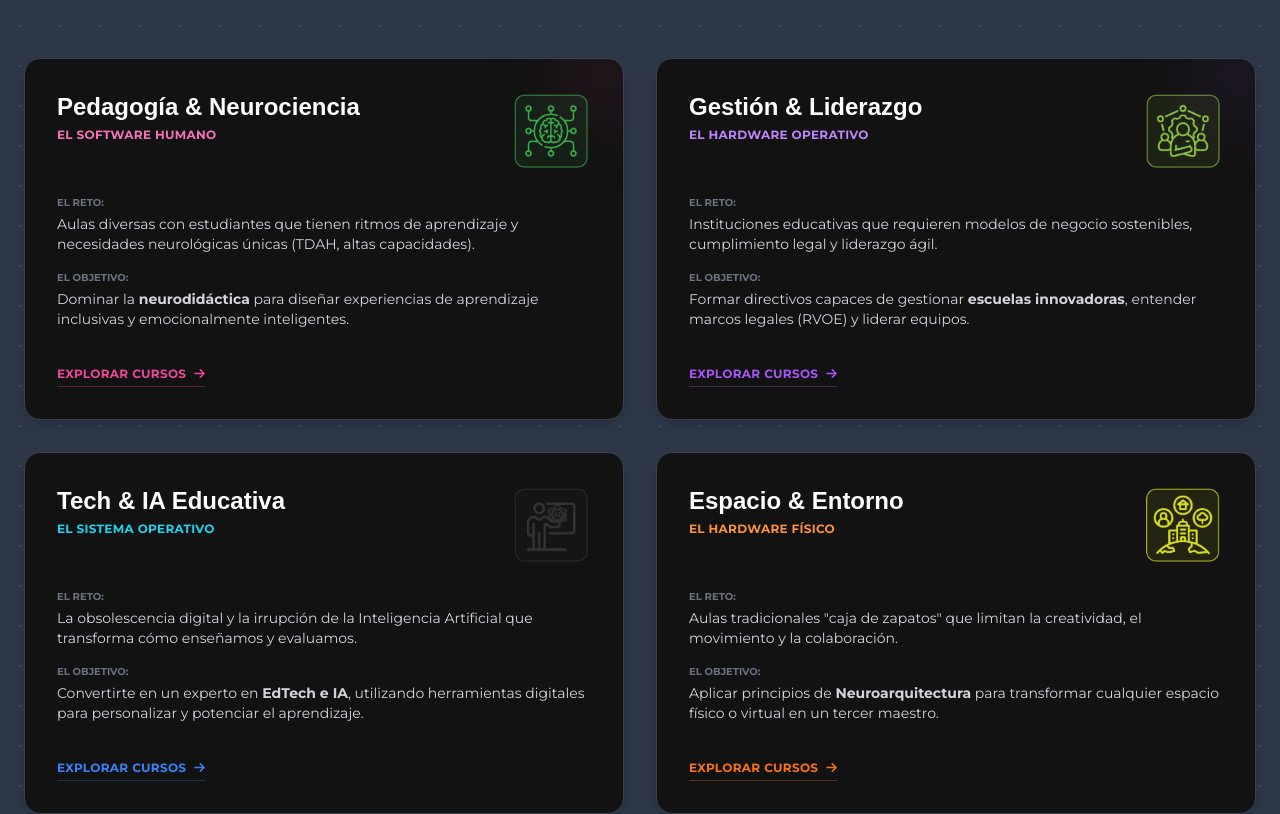
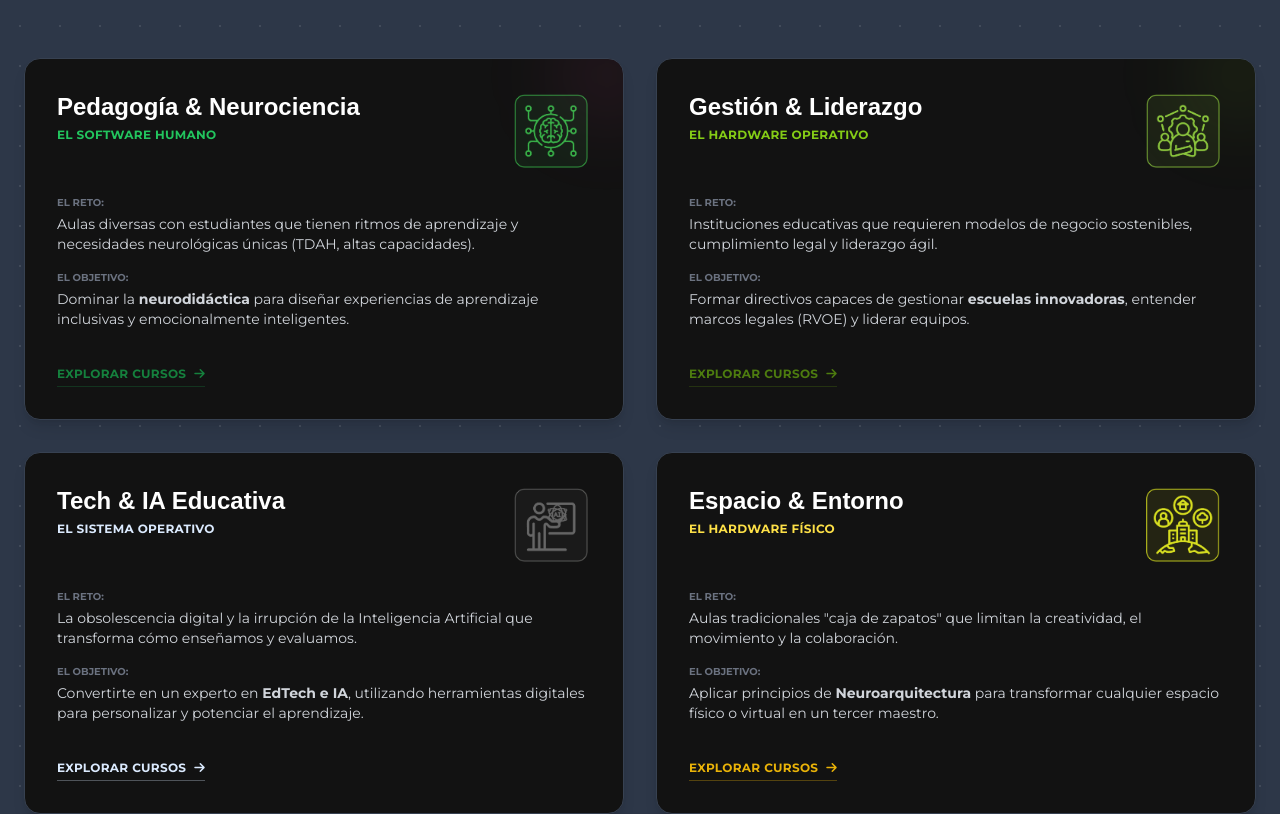
Before and after one commit to Hericraft-Ags/landing-frontend, a Vue app: page /agora in a window 1280 px wide. Shown: the part 2600-3414 px from the top of the page. Built offline with nearby package versions, Linux system fonts and the light colour scheme.

Commit message:
Closes #47

```diff
--- a/src/views/AgoraView.vue
+++ b/src/views/AgoraView.vue
@@ -590,7 +590,7 @@
 
           <div class="grid md:grid-cols-2 gap-8">
             <div
-              class="bg-agoraDark rounded-2xl p-8 shadow-lg border border-gray-700 hover:border-pink-500 transition group relative overflow-hidden"
+              class="bg-agoraDark rounded-2xl p-8 shadow-lg border border-gray-700 hover:border-green-700 transition group relative overflow-hidden"
             >
               <div
                 class="absolute top-0 right-0 w-24 h-24 bg-pink-500/10 rounded-full blur-2xl -mr-8 -mt-8"
@@ -598,11 +598,11 @@
               <div class="flex items-start justify-between mb-6">
                 <div>
                   <h3
-                    class="text-2xl font-agora font-bold text-white group-hover:text-pink-500 transition"
+                    class="text-2xl font-agora font-bold text-white group-hover:text-green-700 transition"
                   >
                     Pedagogía & Neurociencia
                   </h3>
-                  <span class="text-xs font-bold text-pink-400 uppercase tracking-wide mt-1 block"
+                  <span class="text-xs font-bold text-green-500 uppercase tracking-wide mt-1 block"
                     >El Software Humano</span
                   >
                 </div>
@@ -634,26 +634,26 @@
 
               <a
                 href="#"
-                class="inline-flex items-center text-xs font-bold text-pink-500 hover:text-white transition uppercase tracking-wide border-b border-pink-500/30 pb-1 hover:border-white"
+                class="inline-flex items-center text-xs font-bold text-green-700 hover:text-white transition uppercase tracking-wide border-b border-green-700/30 pb-1 hover:border-white"
               >
                 Explorar Cursos <i class="fas fa-arrow-right ml-2"></i>
               </a>
             </div>
 
             <div
-              class="bg-agoraDark rounded-2xl p-8 shadow-lg border border-gray-700 hover:border-purple-500 transition group relative overflow-hidden"
+              class="bg-agoraDark rounded-2xl p-8 shadow-lg border border-gray-700 hover:border-lime-500 transition group relative overflow-hidden"
             >
               <div
-                class="absolute top-0 right-0 w-24 h-24 bg-purple-500/10 rounded-full blur-2xl -mr-8 -mt-8"
+                class="absolute top-0 right-0 w-24 h-24 bg-lime-500/10 rounded-full blur-2xl -mr-8 -mt-8"
               ></div>
               <div class="flex items-start justify-between mb-6">
                 <div>
                   <h3
-                    class="text-2xl font-agora font-bold text-white group-hover:text-purple-500 transition"
+                    class="text-2xl font-agora font-bold text-white group-hover:text-lime-700 transition"
                   >
                     Gestión & Liderazgo
                   </h3>
-                  <span class="text-xs font-bold text-purple-400 uppercase tracking-wide mt-1 block"
+                  <span class="text-xs font-bold text-lime-500 uppercase tracking-wide mt-1 block"
                     >El Hardware Operativo</span
                   >
                 </div>
@@ -685,14 +685,14 @@
 
               <a
                 href="#"
-                class="inline-flex items-center text-xs font-bold text-purple-500 hover:text-white transition uppercase tracking-wide border-b border-purple-500/30 pb-1 hover:border-white"
+                class="inline-flex items-center text-xs font-bold text-lime-700 hover:text-white transition uppercase tracking-wide border-b border-lime-700/30 pb-1 hover:border-white"
               >
                 Explorar Cursos <i class="fas fa-arrow-right ml-2"></i>
               </a>
             </div>
 
             <div
-              class="bg-agoraDark rounded-2xl p-8 shadow-lg border border-gray-700 hover:border-cyan-400 transition group relative overflow-hidden"
+              class="bg-agoraDark rounded-2xl p-8 shadow-lg border border-gray-700 hover:border-blue-100 transition group relative overflow-hidden"
             >
               <div
                 class="absolute top-0 right-0 w-24 h-24 bg-cyanBright/10 rounded-full blur-2xl -mr-8 -mt-8"
@@ -700,11 +700,11 @@
               <div class="flex items-start justify-between mb-6">
                 <div>
                   <h3
-                    class="text-2xl font-agora font-bold text-white group-hover:text-cyan-400 transition"
+                    class="text-2xl font-agora font-bold text-white group-hover:text-blue-100 transition"
                   >
                     Tech & IA Educativa
                   </h3>
-                  <span class="text-xs font-bold text-cyan-400 uppercase tracking-wide mt-1 block"
+                  <span class="text-xs font-bold text-blue-100 uppercase tracking-wide mt-1 block"
                     >El Sistema Operativo</span
                   >
                 </div>
@@ -712,7 +712,7 @@
                   <img
                     src="../assets/images/AGORA-17.png"
                     alt="Icono diseño curricular"
-                    class="w-20 h-20 object-contain"
+                    class="w-20 h-20 object-contain brightness-200"
                   />
                 </div>
               </div>
@@ -736,14 +736,14 @@
 
               <a
                 href="#"
-                class="inline-flex items-center text-xs font-bold text-blue-500 hover:text-white transition uppercase tracking-wide border-b border-blue-500/30 pb-1 hover:border-white"
+                class="inline-flex items-center text-xs font-bold text-blue-100 hover:text-white transition uppercase tracking-wide border-b border-blue-100/30 pb-1 hover:border-white"
               >
                 Explorar Cursos <i class="fas fa-arrow-right ml-2"></i>
               </a>
             </div>
 
             <div
-              class="bg-agoraDark rounded-2xl p-8 shadow-lg border border-gray-700 hover:border-orange-500 transition group relative overflow-hidden"
+              class="bg-agoraDark rounded-2xl p-8 shadow-lg border border-gray-700 hover:border-yellow-300 transition group relative overflow-hidden"
             >
               <div
                 class="absolute top-0 right-0 w-24 h-24 bg-collegeOrange/10 rounded-full blur-2xl -mr-8 -mt-8"
@@ -751,11 +751,11 @@
               <div class="flex items-start justify-between mb-6">
                 <div>
                   <h3
-                    class="text-2xl font-agora font-bold text-white group-hover:text-orange-500 transition"
+                    class="text-2xl font-agora font-bold text-white group-hover:text-yellow-500 transition"
                   >
                     Espacio & Entorno
                   </h3>
-                  <span class="text-xs font-bold text-orange-400 uppercase tracking-wide mt-1 block"
+                  <span class="text-xs font-bold text-yellow-300 uppercase tracking-wide mt-1 block"
                     >El Hardware Físico</span
                   >
                 </div>
@@ -787,7 +787,7 @@
 
               <a
                 href="#"
-                class="inline-flex items-center text-xs font-bold text-orange-500 hover:text-white transition uppercase tracking-wide border-b border-orange-500/30 pb-1 hover:border-white"
+                class="inline-flex items-center text-xs font-bold text-yellow-500 hover:text-white transition uppercase tracking-wide border-b border-yellow-500/30 pb-1 hover:border-white"
               >
                 Explorar Cursos <i class="fas fa-arrow-right ml-2"></i>
               </a>
@@ -825,7 +825,7 @@
               </div>
               <a
                 href="#"
-                class="bg-agoraLime text-navy px-6 py-3 rounded-full font-bold text-sm hover:bg-white transition shadow-lg shrink-0"
+                class="bg-agoraLime text-agoraDark px-8 py-4 rounded-full font-bold hover:bg-white transition shadow-lg hover:shadow-lime-500/30 transform hover:-translate-y-1 flex items-center gap-2"
               >
                 Ver Programas Éticos
               </a>
```
